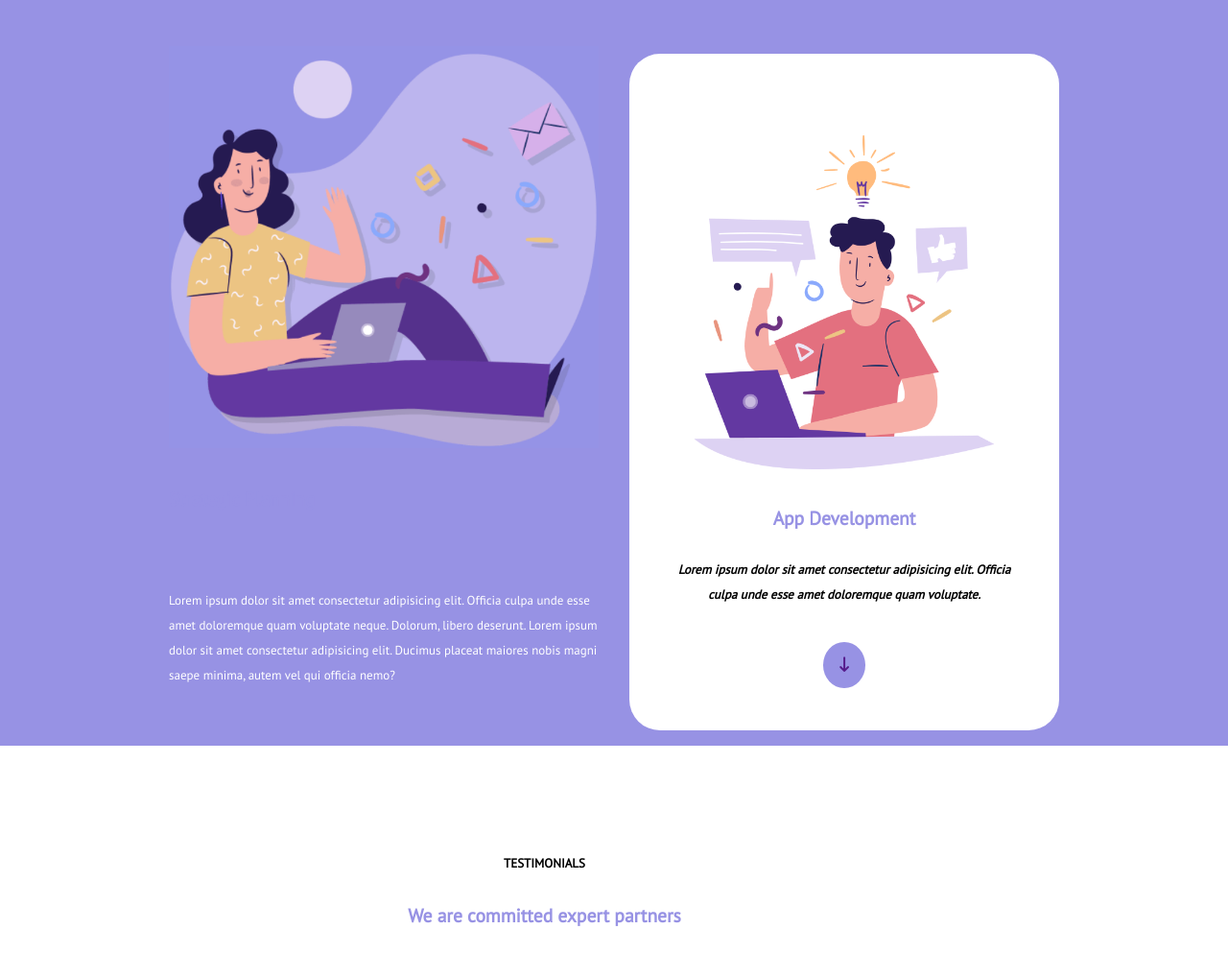
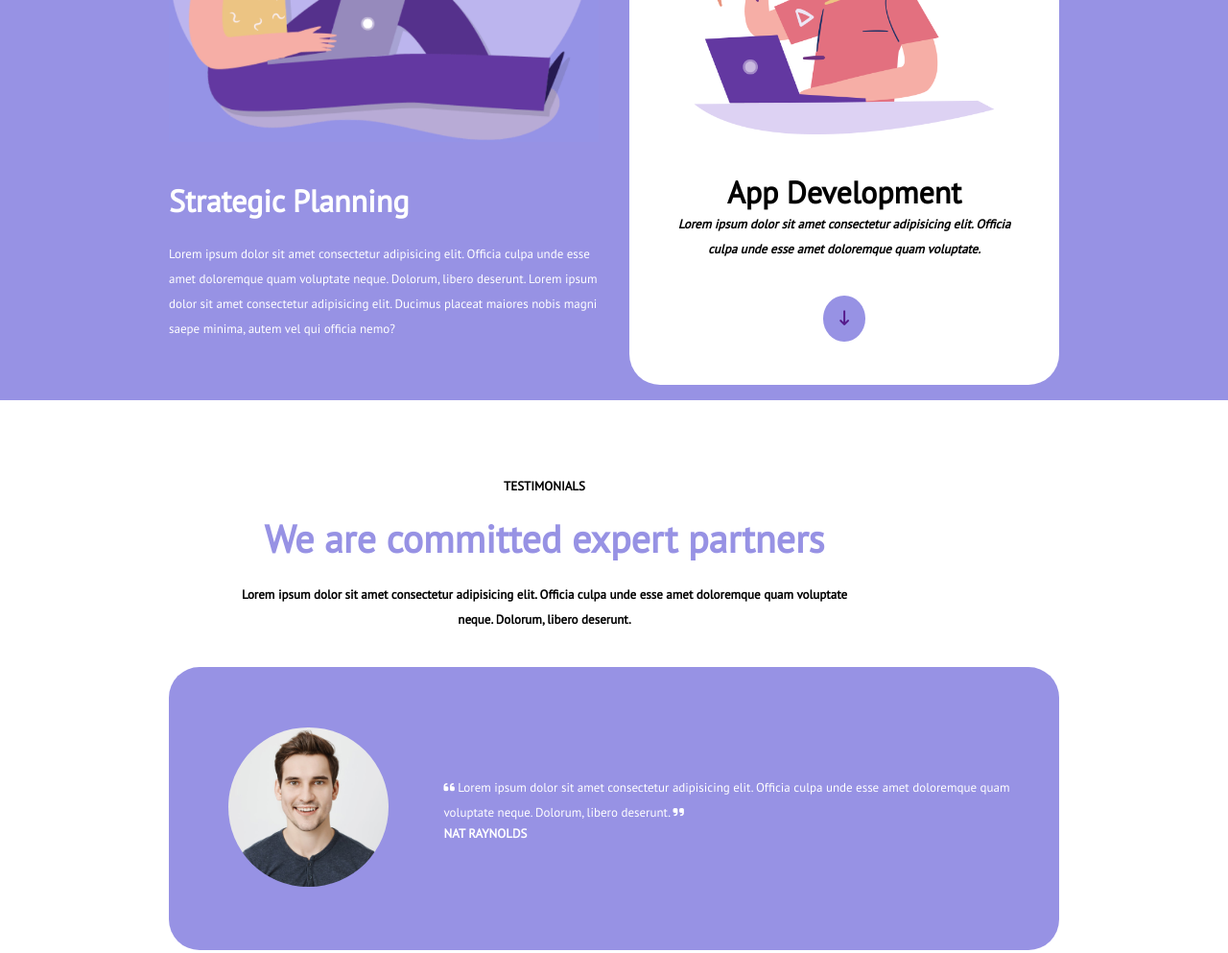
Before and after one commit to giacomomarongiu/htmlcss-responsive-layout, a plain HTML site: page index.html in a window 1280 px wide. Shown: the part 1453-2446 px from the top of the page at 96% size. Drawn offline with Linux system fonts and the light colour scheme.

Commit message:
fixing dimension

```diff
--- a/assets/css/style.css
+++ b/assets/css/style.css
@@ -101,13 +101,13 @@ ul {
 }
 
 .card p {
-    padding-top: 10%;
+    padding-top: 5%;
     line-height: 200%;
     padding-bottom: 10%;
 }
 
 .card {
-    padding: 10%;
+    padding: 5%;
     border-radius: 1.5rem;
 }
 
@@ -237,10 +237,18 @@ nav ul {
     font-weight: 400;
 }
 
+
 #strategic .card h2 {
-    padding-bottom: 8%;
+    font-size: 2rem;
+    color: white;
     padding-top: 8%;
     font-weight: 900;
+}
+
+#strategic .card-white h2 {
+    padding-top: 8%;
+    font-weight: 900;
+    color: black;
 }
 
 #strategic .no-bg {
@@ -250,6 +258,7 @@ nav ul {
 
 #strategic .card-white {
     border-radius: 2rem;
+    width: 100%;
 }
 
 #strategic .card-white p {
@@ -271,8 +280,7 @@ nav ul {
 /*Partners*/
 .testim {
     color: black;
-    padding-top: 5%;
-    padding-bottom: 5%;
+    padding-bottom: 20px;
 }
 
 #partners {
@@ -282,6 +290,7 @@ nav ul {
 
 #partners h2 {
     padding: 0;
+    padding-bottom: 20px;
     font-weight: 900;
     color: var(--resp-lightbottom)
 }
@@ -293,12 +302,15 @@ nav ul {
 }
 
 #partners .card-white {
-    padding: 10%;
+    padding-bottom: 20px;
     background-color: white;
-    border-radius: 1.5rem;
     color: black;
     text-align: center;
     font-weight: bold;
+}
+
+#partners .card p{
+    padding: 0;
 }
 
 
@@ -405,7 +417,7 @@ nav ul {
     font-size: smaller;
     color: #9792E4;
     background-color: white;
-    padding: 8% 26%;
+    padding: 4% 26%;
     letter-spacing: 2px;
 }
 
@@ -437,12 +449,26 @@ footer p {
         justify-content: space-between;
     }
 
+    #download .card {
+        height: 100%;
+    }
+
+    #download .img-100 {
+        width: 55%;
+        display: block;
+    }
+
     #partners .card-flex {
         display: flex;
         text-align: left;
         align-items: center;
         gap: 5%;
     }
+
+    #partners h2 {
+       font-size: 2.5rem;
+    }
+
 
     .col-sm-9 {
         width: calc((100%/12)*9);
```
